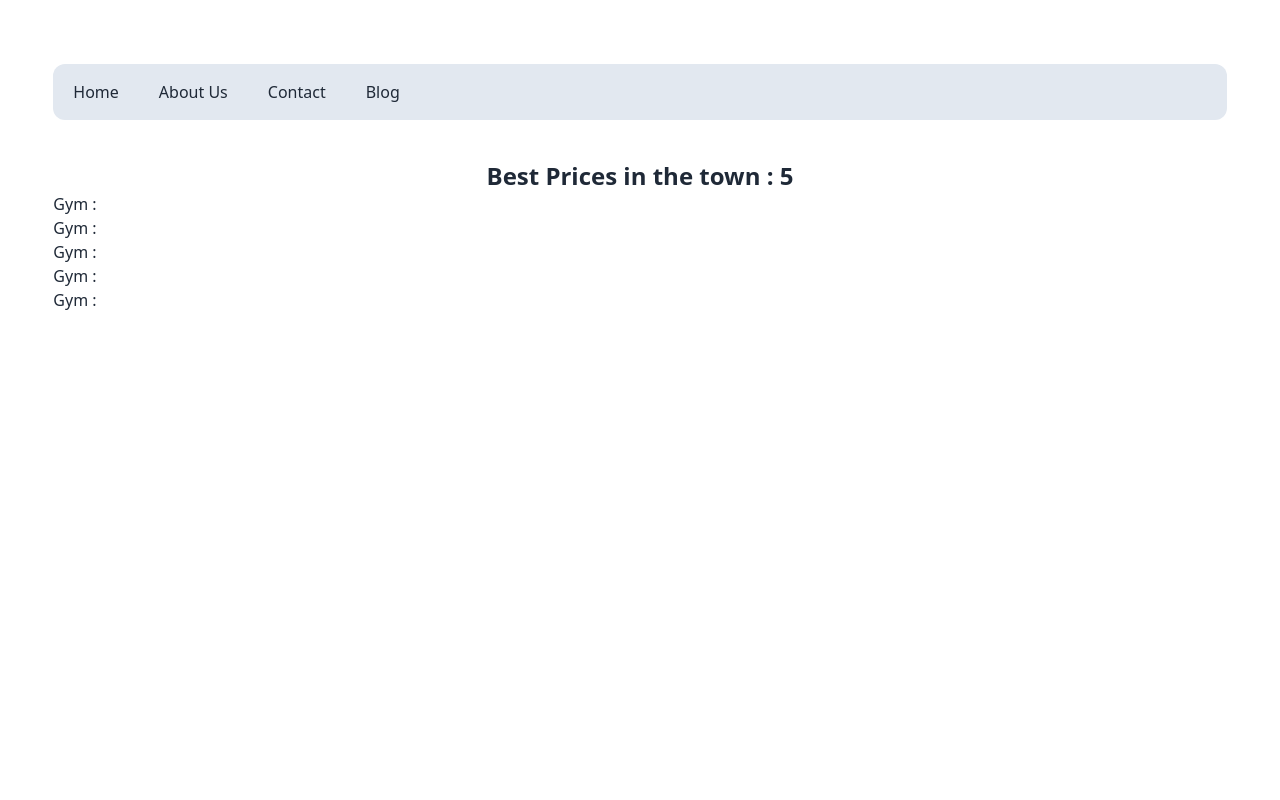
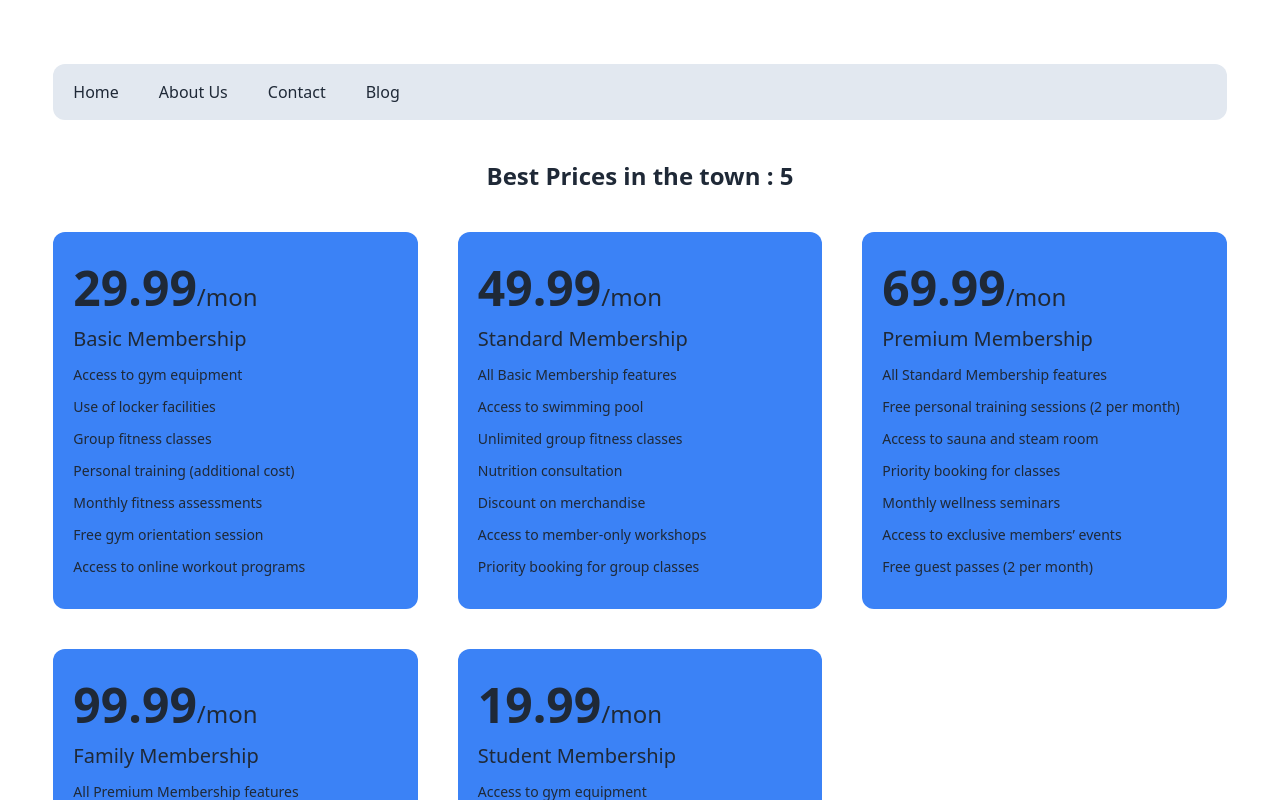
Before and after one commit to MukitHossen7/navbar-toggle-use-react, a React (Vite) app: page / in a window 1280 px wide. Shown: the top 800 px of the page. Built offline with nearby package versions, Linux system fonts and the light colour scheme.

Commit message:
card design complete

```diff
--- a/src/GymOptions/GymOptions.jsx
+++ b/src/GymOptions/GymOptions.jsx
@@ -11,9 +11,11 @@ const GymOptions = () => {
       <h2 className="text-2xl font-bold text-center">
         Best Prices in the town : {options.length}
       </h2>
-      {options.map((option) => (
-        <GymOption key={option.id} option={option}></GymOption>
-      ))}
+      <div className="grid grid-cols-1 md:grid-cols-2 lg:grid-cols-3 pt-10 gap-10">
+        {options.map((option) => (
+          <GymOption key={option.id} option={option}></GymOption>
+        ))}
+      </div>
     </div>
   );
 };
--- /dev/null
+++ b/src/components/Features/Features.jsx
@@ -0,0 +1,14 @@
+import PropTypes from "prop-types";
+
+const Features = ({ feature }) => {
+  return (
+    <div className="">
+      <h3 className="font-medium text-sm">{feature}</h3>
+    </div>
+  );
+};
+
+Features.propTypes = {
+  feature: PropTypes.string,
+};
+export default Features;
--- a/src/components/GymOption/GymOption.jsx
+++ b/src/components/GymOption/GymOption.jsx
@@ -1,8 +1,17 @@
 import PropTypes from "prop-types";
+import Features from "../Features/Features";
 const GymOption = ({ option }) => {
+  const { name, price, features } = option;
   return (
-    <div>
-      <h2>Gym :</h2>
+    <div className="bg-blue-500 px-5 py-8 rounded-xl  space-y-3">
+      <h2 className="">
+        <span className="text-5xl font-bold">{price}</span>
+        <span className="text-2xl font-medium">/mon</span>
+      </h2>
+      <h3 className="font-medium text-xl ">{name}</h3>
+      {features.map((feature, idx) => (
+        <Features key={idx} feature={feature}></Features>
+      ))}
     </div>
   );
 };
```
